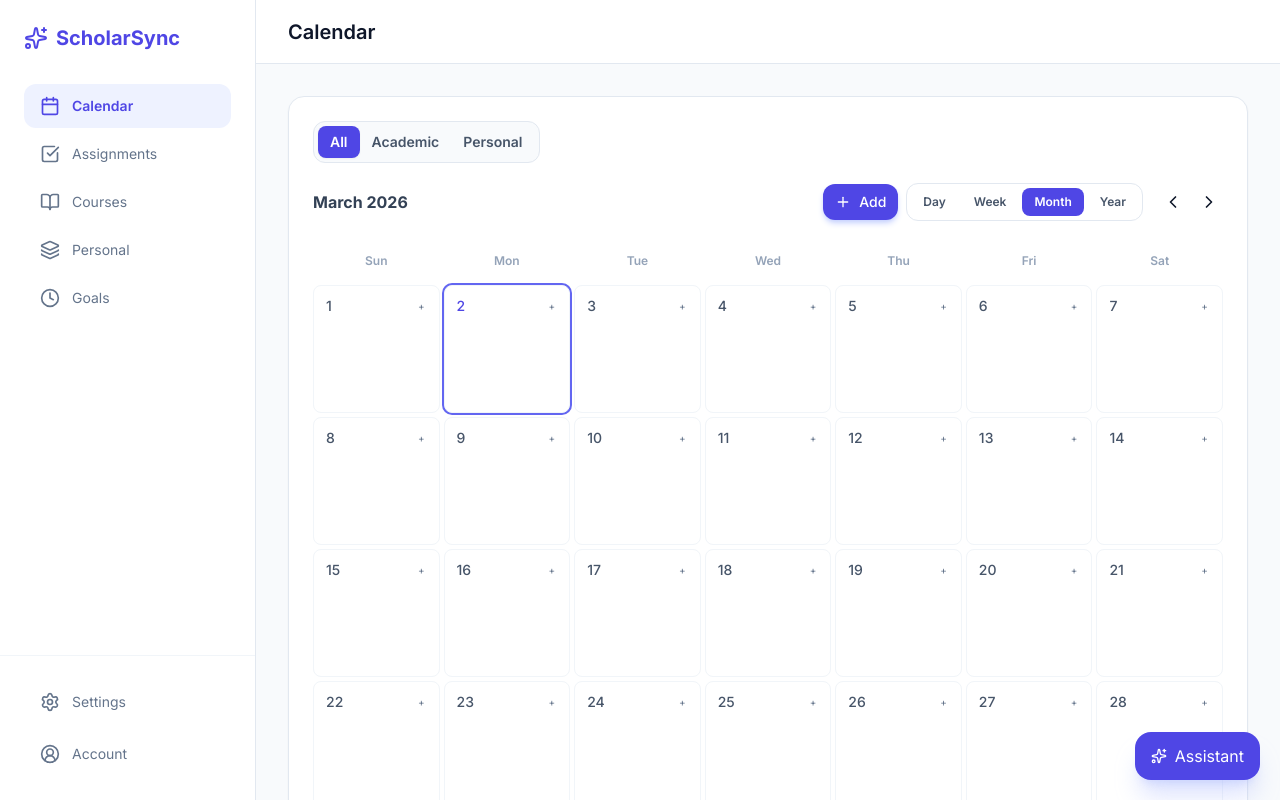
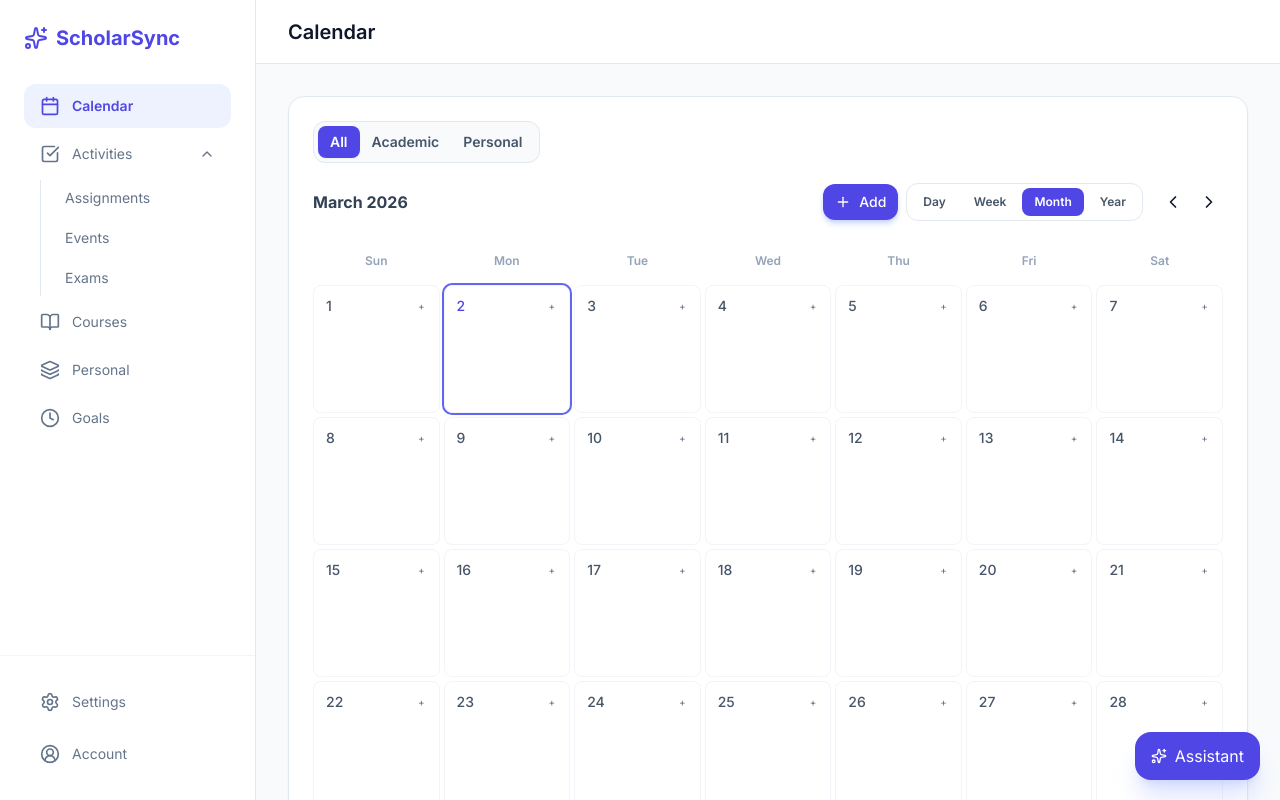
Before and after one commit to NoahAizen44/University-Calendar, a React (Vite) app: page / in a window 1280 px wide. Built offline with nearby package versions, Linux system fonts and the light colour scheme.

Commit message:
Replace Assignments nav with Activities dropdown and add Events/Exams tabs

```diff
--- a/App.tsx
+++ b/App.tsx
@@ -8,7 +8,9 @@ import {
   Settings,
   UserCircle2,
   Clock,
-  Layers
+  Layers,
+  ChevronDown,
+  ClipboardCheck
 } from 'lucide-react';
 import { Course, Assignment, StudySession, UniCalendar, CalendarEvent, CourseNote, CourseResource, RecurringTask, PlannerState } from './types';
 import CalendarView from './components/CalendarView';
@@ -33,7 +35,7 @@ function getAssignmentDueEventId(assignmentId: string) {
 }
 
 type CalendarScope = 'all' | 'academic' | 'personal';
-type AppTab = 'calendar' | 'courses' | 'assignments' | 'personal' | 'goals' | 'settings' | 'account';
+type AppTab = 'calendar' | 'courses' | 'assignments' | 'events' | 'exams' | 'personal' | 'goals' | 'settings' | 'account';
 
 const LEGACY_SAMPLE_CALENDAR_IDS = new Set(['cal_1', 'cal_personal']);
 const LEGACY_SAMPLE_CALENDAR_NAMES = new Set(['semester']);
@@ -56,6 +58,7 @@ const ASSISTANT_COLOR_POOL = ['bg-indigo-500', 'bg-blue-500', 'bg-emerald-500',
 const App: React.FC = () => {
   const [activeTab, setActiveTab] = useState<AppTab>('calendar');
   const [calendarScope, setCalendarScope] = useState<CalendarScope>('all');
+  const [activitiesOpen, setActivitiesOpen] = useState(true);
   const [selectedCourseId, setSelectedCourseId] = useState<string | null>(null);
   const [selectedGroupId, setSelectedGroupId] = useState<string | null>(null);
 
@@ -419,9 +422,33 @@ const App: React.FC = () => {
   };
 
   const tabTitle = useMemo(() => {
+    if (activeTab === 'events') return 'Events';
+    if (activeTab === 'exams') return 'Exams';
     if (activeTab === 'personal') return 'Personal';
     return activeTab.charAt(0).toUpperCase() + activeTab.slice(1);
   }, [activeTab]);
+
+  const activityTabs: AppTab[] = ['assignments', 'events', 'exams'];
+  const activityEvents = useMemo(
+    () => events.filter(e => e.source !== 'assignment').sort((a, b) => new Date(a.startTime).getTime() - new Date(b.startTime).getTime()),
+    [events]
+  );
+  const examAssignments = useMemo(
+    () =>
+      assignments.filter(a => {
+        const t = a.title.toLowerCase();
+        return t.includes('exam') || t.includes('midterm') || t.includes('final') || t.includes('quiz');
+      }),
+    [assignments]
+  );
+  const examEvents = useMemo(
+    () =>
+      activityEvents.filter(e => {
+        const t = e.title.toLowerCase();
+        return t.includes('exam') || t.includes('midterm') || t.includes('final') || t.includes('quiz');
+      }),
+    [activityEvents]
+  );
 
   return (
     <div className="flex h-screen bg-slate-50">
@@ -441,12 +468,28 @@ const App: React.FC = () => {
               active={activeTab === 'calendar'}
               onClick={() => handleNavigate('calendar')}
             />
-            <NavItem
-              icon={<CheckSquare className="w-5 h-5" />}
-              label="Assignments"
-              active={activeTab === 'assignments'}
-              onClick={() => handleNavigate('assignments')}
-            />
+            <div className="space-y-1">
+              <button
+                type="button"
+                onClick={() => setActivitiesOpen(v => !v)}
+                className={`w-full flex items-center gap-3 px-4 py-3 rounded-xl transition-all duration-200 ${
+                  activityTabs.includes(activeTab)
+                    ? 'bg-indigo-50 text-indigo-600 font-semibold'
+                    : 'text-slate-500 hover:bg-slate-50 hover:text-slate-700'
+                }`}
+              >
+                <CheckSquare className="w-5 h-5" />
+                <span className="text-sm flex-1 text-left">Activities</span>
+                <ChevronDown className={`w-4 h-4 transition-transform ${activitiesOpen ? 'rotate-180' : ''}`} />
+              </button>
+              {activitiesOpen && (
+                <div className="ml-4 pl-3 border-l border-slate-200 space-y-1">
+                  <SubNavItem label="Assignments" active={activeTab === 'assignments'} onClick={() => handleNavigate('assignments')} />
+                  <SubNavItem label="Events" active={activeTab === 'events'} onClick={() => handleNavigate('events')} />
+                  <SubNavItem label="Exams" active={activeTab === 'exams'} onClick={() => handleNavigate('exams')} />
+                </div>
+              )}
+            </div>
             <NavItem
               icon={<BookOpen className="w-5 h-5" />}
               label="Courses"
@@ -587,6 +630,76 @@ const App: React.FC = () => {
             />
           )}
 
+          {activeTab === 'events' && (
+            <div className="space-y-4">
+              <div className="flex items-center justify-between">
+                <h2 className="text-2xl font-bold text-slate-800">Events</h2>
+                <button
+                  type="button"
+                  onClick={() => handleNavigate('calendar')}
+                  className="px-4 py-2 text-sm font-medium text-white bg-indigo-600 rounded-xl hover:bg-indigo-700 shadow-md shadow-indigo-200 transition-all"
+                >
+                  Open Calendar
+                </button>
+              </div>
+              <div className="bg-white border border-slate-200 rounded-2xl shadow-sm overflow-hidden">
+                {activityEvents.length === 0 ? (
+                  <div className="py-16 text-center text-slate-500">No events yet.</div>
+                ) : (
+                  <div className="divide-y divide-slate-100">
+                    {activityEvents.map(ev => (
+                      <div key={ev.id} className="p-4">
+                        <div className="font-semibold text-slate-800">{ev.title}</div>
+                        <div className="text-xs text-slate-500 mt-1">
+                          {new Date(ev.startTime).toLocaleString()} - {new Date(ev.endTime).toLocaleString()}
+                        </div>
+                      </div>
+                    ))}
+                  </div>
+                )}
+              </div>
+            </div>
+          )}
+
+          {activeTab === 'exams' && (
+            <div className="space-y-4">
+              <div className="flex items-center gap-2">
+                <ClipboardCheck className="w-5 h-5 text-indigo-600" />
+                <h2 className="text-2xl font-bold text-slate-800">Exams</h2>
+              </div>
+              {examAssignments.length === 0 && examEvents.length === 0 ? (
+                <div className="bg-white border border-slate-200 rounded-2xl shadow-sm py-16 text-center text-slate-500">
+                  No exams yet. Create an assignment/event with \"exam\", \"quiz\", \"midterm\", or \"final\" in the title.
+                </div>
+              ) : (
+                <div className="grid grid-cols-1 lg:grid-cols-2 gap-4">
+                  <div className="bg-white border border-slate-200 rounded-2xl shadow-sm overflow-hidden">
+                    <div className="px-4 py-3 border-b border-slate-100 font-semibold text-slate-800">Exam assignments</div>
+                    <div className="divide-y divide-slate-100">
+                      {examAssignments.map(a => (
+                        <div key={a.id} className="p-4">
+                          <div className="font-semibold text-slate-800">{a.title}</div>
+                          <div className="text-xs text-slate-500 mt-1">Due {new Date(a.dueDate).toLocaleDateString()}</div>
+                        </div>
+                      ))}
+                    </div>
+                  </div>
+                  <div className="bg-white border border-slate-200 rounded-2xl shadow-sm overflow-hidden">
+                    <div className="px-4 py-3 border-b border-slate-100 font-semibold text-slate-800">Exam events</div>
+                    <div className="divide-y divide-slate-100">
+                      {examEvents.map(e => (
+                        <div key={e.id} className="p-4">
+                          <div className="font-semibold text-slate-800">{e.title}</div>
+                          <div className="text-xs text-slate-500 mt-1">{new Date(e.startTime).toLocaleString()}</div>
+                        </div>
+                      ))}
+                    </div>
+                  </div>
+                </div>
+              )}
+            </div>
+          )}
+
           {activeTab === 'courses' && (
             <CourseManager courses={courses} onUpdate={setCourses} onOpenCourse={(id) => setSelectedCourseId(id)} />
           )}
@@ -658,4 +771,16 @@ const NavItem: React.FC<{ icon: React.ReactNode; label: string; active?: boolean
   </button>
 );
 
+const SubNavItem: React.FC<{ label: string; active?: boolean; onClick: () => void }> = ({ label, active, onClick }) => (
+  <button
+    type="button"
+    onClick={onClick}
+    className={`w-full text-left px-3 py-2 rounded-lg text-sm transition-colors ${
+      active ? 'bg-indigo-100 text-indigo-700 font-semibold' : 'text-slate-500 hover:bg-slate-50 hover:text-slate-700'
+    }`}
+  >
+    {label}
+  </button>
+);
+
 export default App;
```
